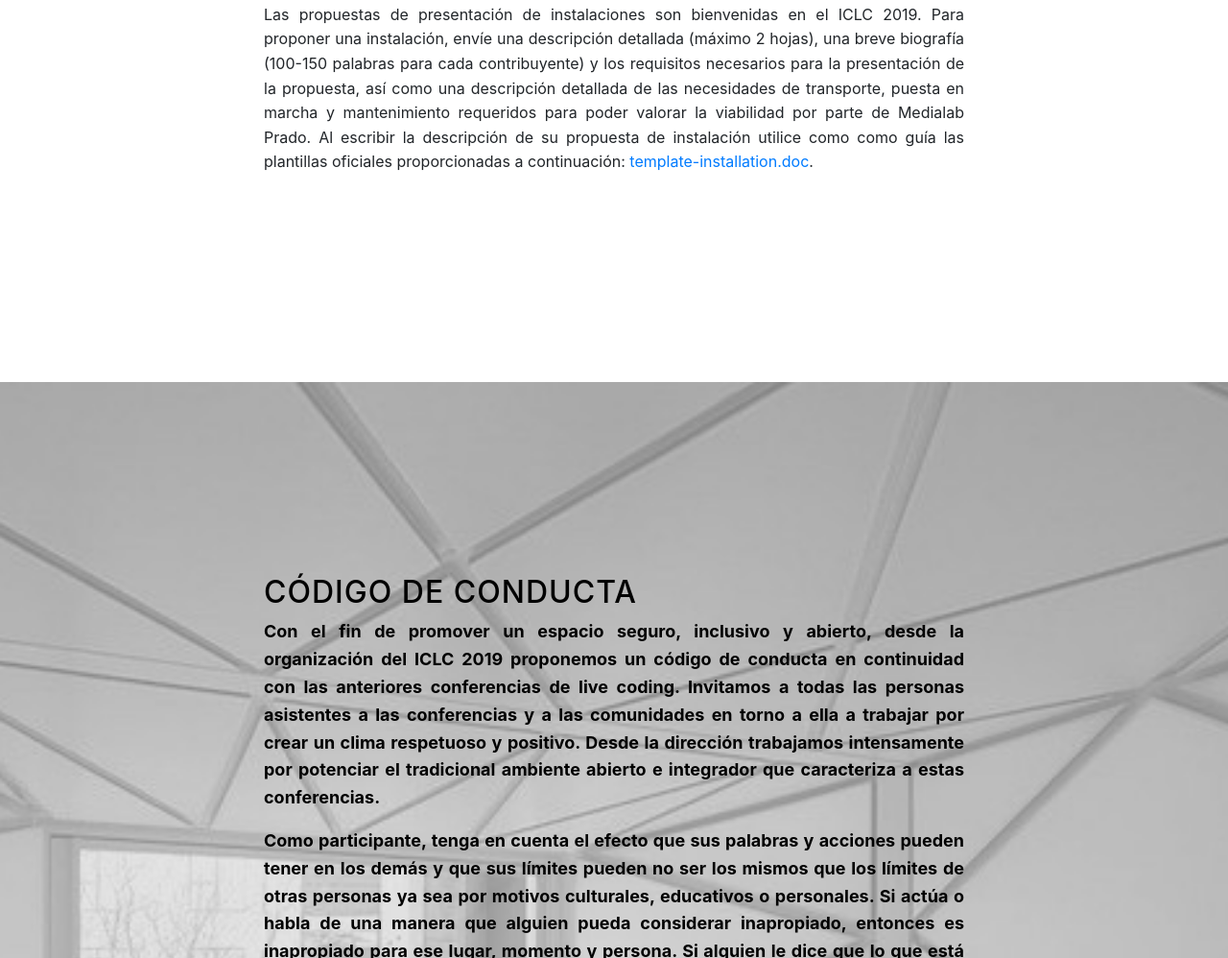
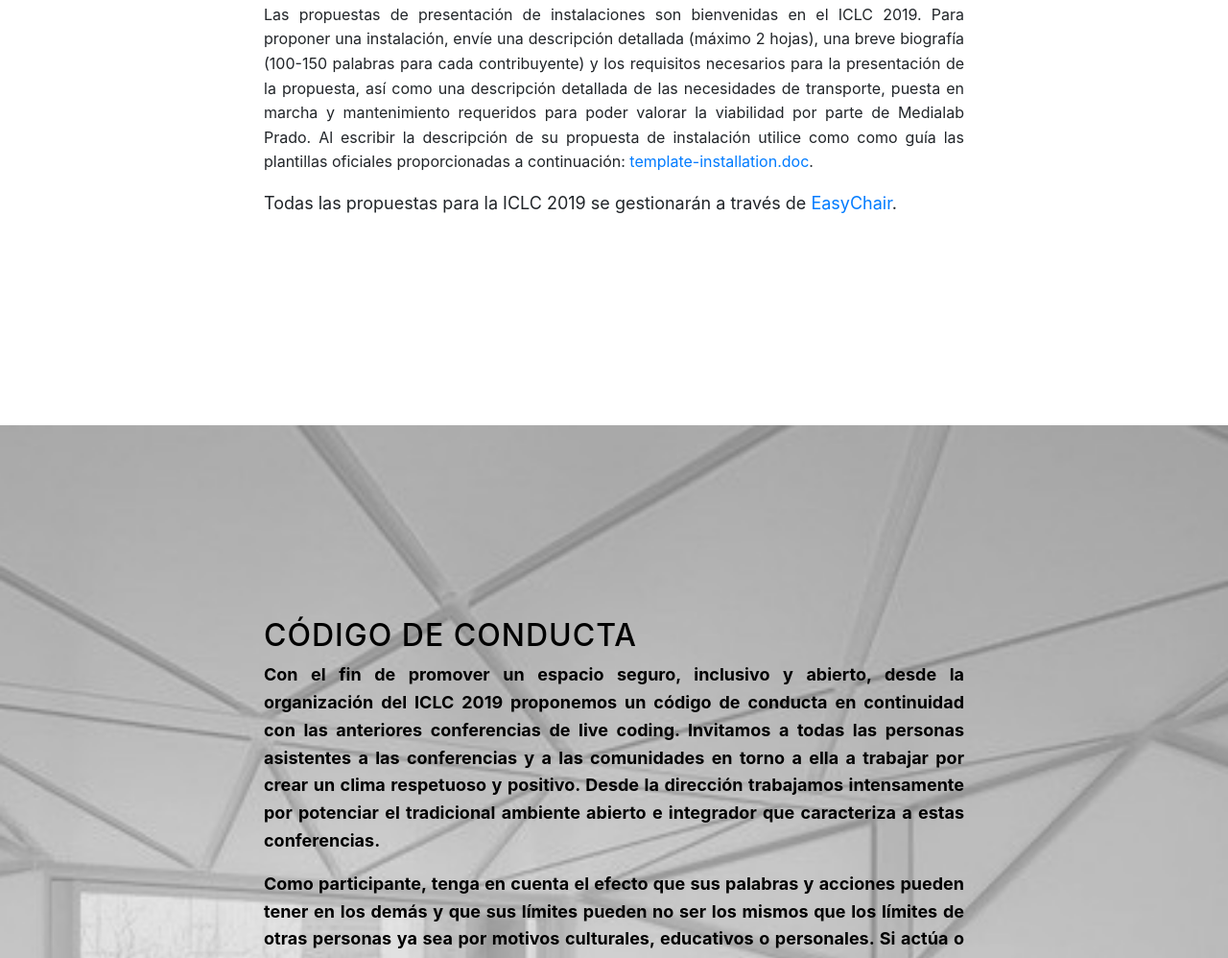
Before and after one commit to LaVerbenaElectronica/iclc2019, a website with bundled scripts: page index.html in a window 1280 px wide. Shown: the part 6170-7168 px from the top of the page at 96% size. Built offline with nearby package versions, Linux system fonts and the light colour scheme.

Commit message:
adding link to easychair

```diff
--- a/index.html
+++ b/index.html
@@ -247,6 +247,8 @@ Para usar el metro es necesario adquirir una tarjeta de transporte, de venta en
                  Prado. Al escribir la descripción de su propuesta de instalación utilice como como guía las plantillas oficiales
                  proporcionadas a continuación:
                  <a href="templates/template-installation.doc">template-installation.doc</a>.</p>
+          <p>Todas las propuestas para la ICLC 2019 se gestionarán a través de
+            <a href="https://easychair.org/conferences/?conf=iclc2019" target="_blank" >EasyChair</a>.</p>
           </div>
         </div>
       </div>
```
